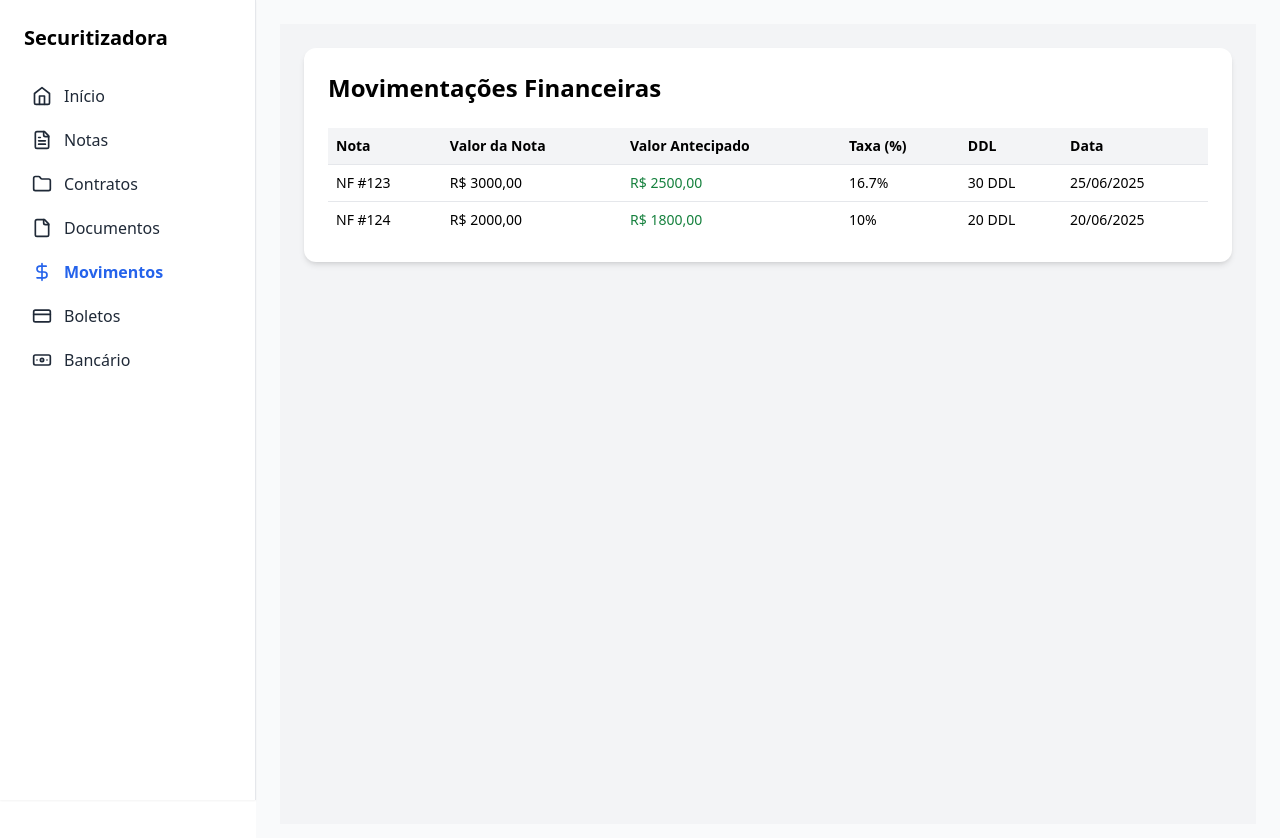
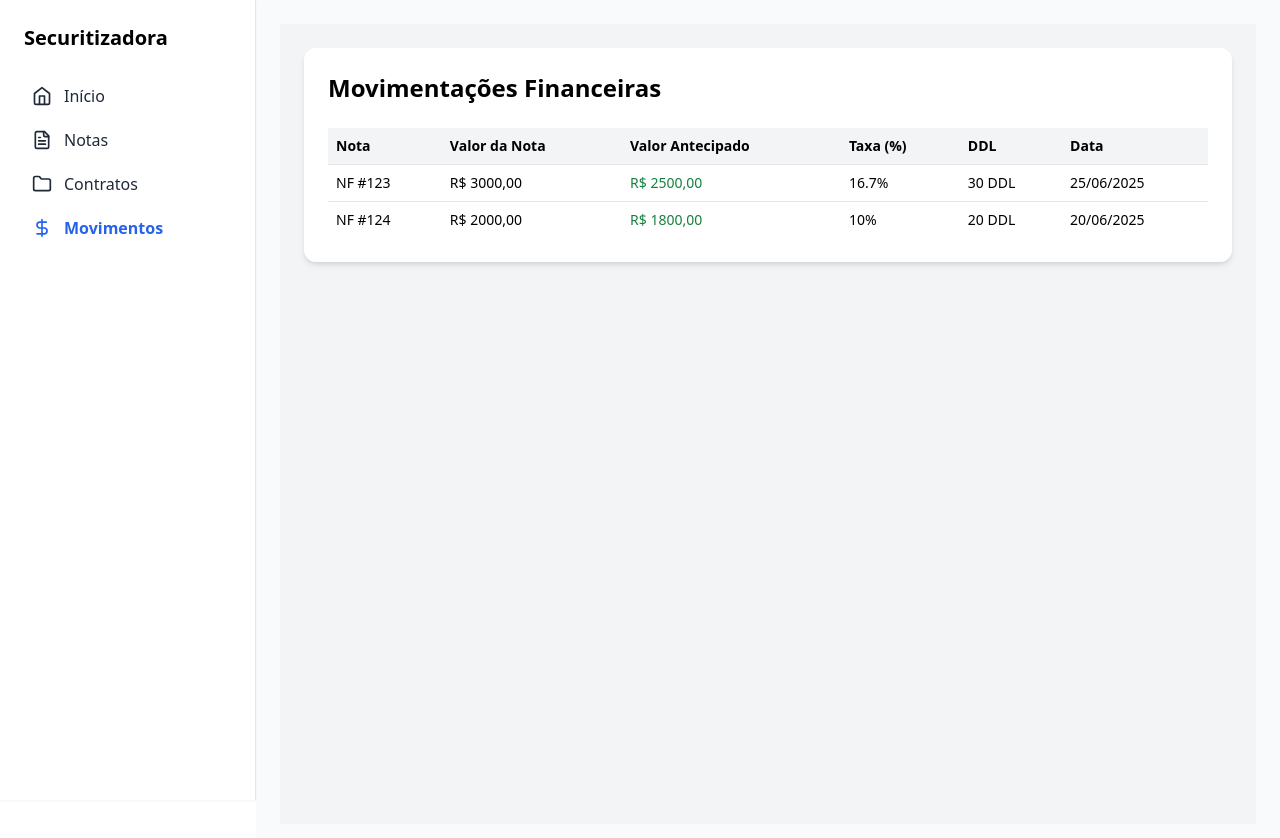
Before and after one commit to Diamank/diamank, a Next.js app: page /painel/movimentacoes in a window 1280 px wide. Shown: the top 838 px of the page. Built offline with nearby package versions, Linux system fonts and the light colour scheme.

Commit message:
Update Sidebar.tsx

```diff
--- a/components/Sidebar.tsx
+++ b/components/Sidebar.tsx
@@ -14,10 +14,8 @@ const menu = [
   { href: "/painel", label: "Início", icon: <Home size={20} /> },
   { href: "/painel/notas", label: "Notas", icon: <FileText size={20} /> },
   { href: "/painel/contratos", label: "Contratos", icon: <Folder size={20} /> },
-  { href: "/painel/documentos", label: "Documentos", icon: <File size={20} /> },
   { href: "/painel/movimentacoes", label: "Movimentos", icon: <DollarSign size={20} /> },
-  { href: "/painel/boletos", label: "Boletos", icon: <CreditCard size={20} /> },
-  { href: "/painel/banco", label: "Bancário", icon: <Banknote size={20} /> }
+
 ];
 
 export default function Sidebar() {
```
